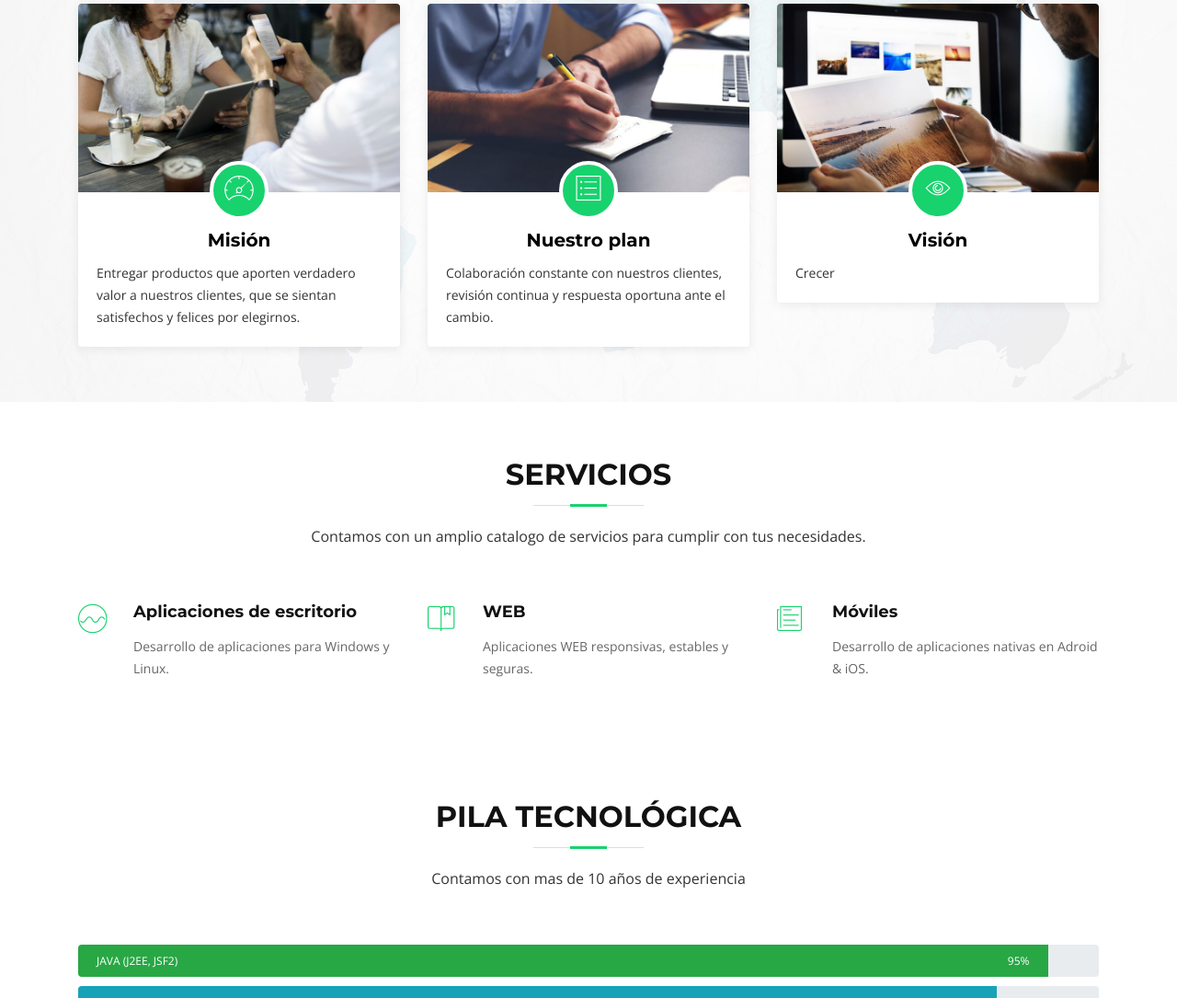
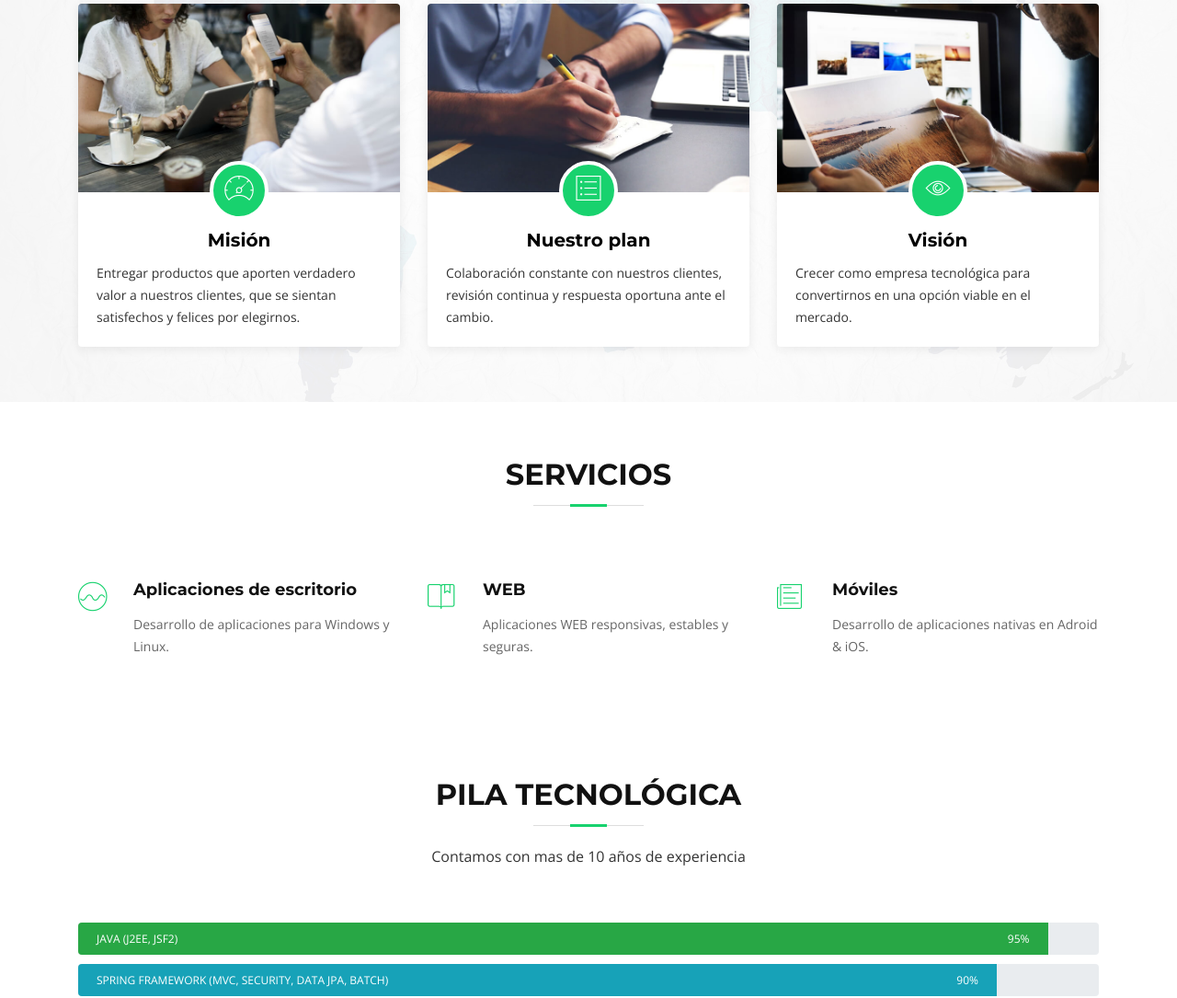
Before and after one commit to garrobo-software/garrobo-software.github.io, a plain HTML site: page index.html in a window 1280 px wide. Shown: the part 1037-2122 px from the top of the page at 92% size. Drawn offline with nearby package versions, Linux system fonts and the light colour scheme; files whose address does not match are found by name.

Commit message:
Update index.html

```diff
--- a/index.html
+++ b/index.html
@@ -223,7 +223,7 @@
               </div>
               <h2 class="title"><a href="#">Visión</a></h2>
               <p>
-                Crecer
+                Crecer como empresa tecnológica para convertirnos en una opción viable en el mercado.
               </p>
             </div>
           </div>
@@ -241,7 +241,7 @@
 
         <header class="section-header wow fadeInUp">
           <h3>Servicios</h3>
-          <p>Contamos con un amplio catalogo de servicios para cumplir con tus necesidades.</p>
+          <p></p>
         </header>
 
         <div class="row">
```
